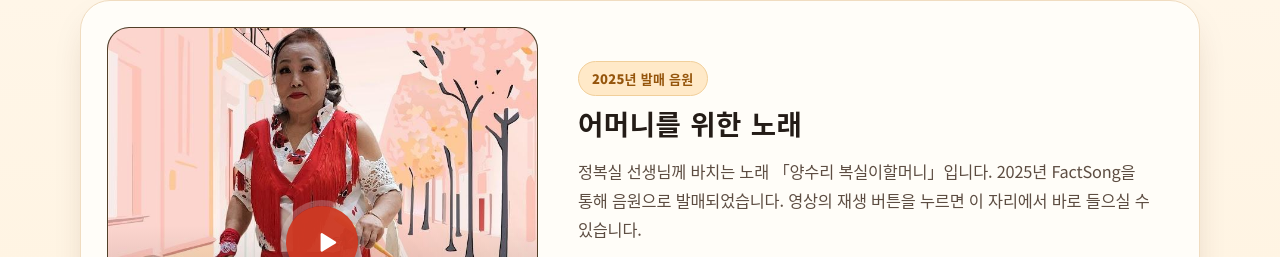
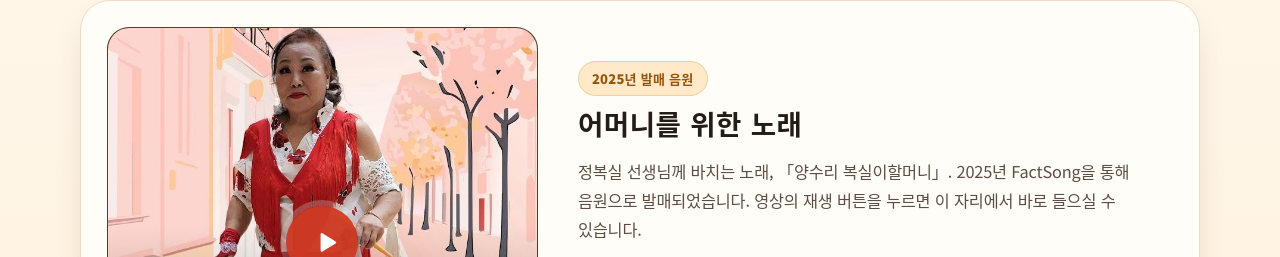
Before and after one commit to rjansrh-lee/GoGo-janggu, a plain HTML site: page index.html in a window 1280 px wide. Shown: the part 2296-2553 px from the top of the page. Drawn offline with Linux system fonts and the light colour scheme.

Commit message:
노래 소개 문장 다듬기 (「양수리 복실이할머니」 문장부호)

```diff
--- a/index.html
+++ b/index.html
@@ -895,7 +895,7 @@ footer{background:var(--ink);color:#c9b6a4;padding:clamp(36px,5vw,52px) 0 40px;f
           <span class="song-badge">2025년 발매 음원</span>
           <h3>어머니를 위한 노래</h3>
           <p>
-            정복실 선생님께 바치는 노래 「양수리 복실이할머니」입니다. 2025년 FactSong을 통해 음원으로 발매되었습니다.
+            정복실 선생님께 바치는 노래, 「양수리 복실이할머니」. 2025년 FactSong을 통해 음원으로 발매되었습니다.
             영상의 재생 버튼을 누르면 이 자리에서 바로 들으실 수 있습니다.
           </p>
           <div class="song-facts">
```
